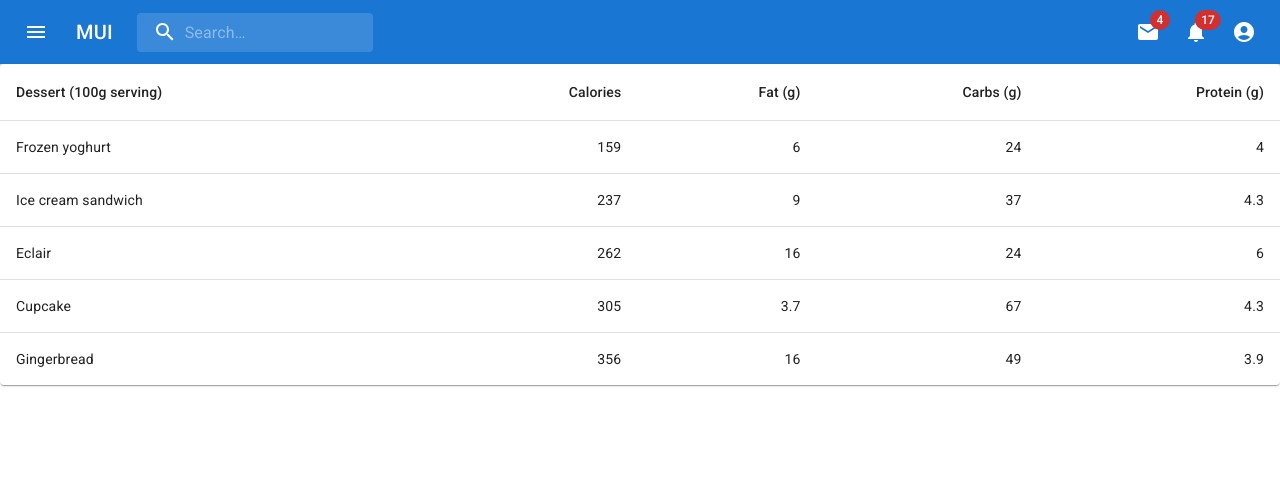
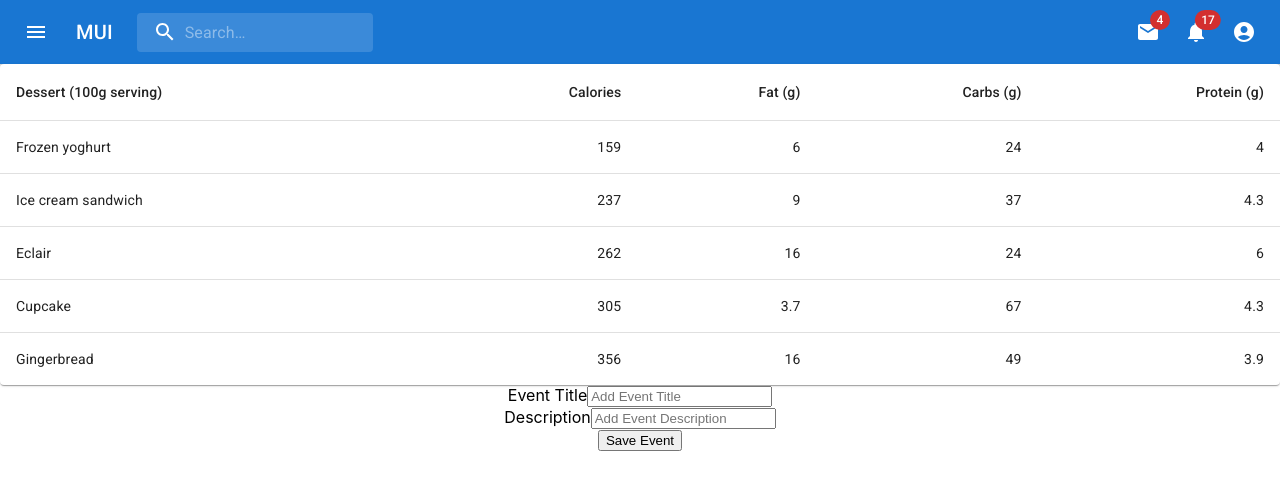
Before and after one commit to Pragati-C19/Event-Checker, a React (Create React App) app: page / in a window 1280 px wide. Shown: the top 490 px of the page. Built offline with nearby package versions, Linux system fonts and the light colour scheme.

Commit message:
add-event is written as component of app.js

```diff
--- a/src/App.js
+++ b/src/App.js
@@ -1,13 +1,14 @@
-
-import './App.css';
-import PrimarySearchAppBar from './components/navbar';
-import BasicTable from './components/view-event-list';
+import "./App.css";
+import AddEvent from "./components/add-event";
+import PrimarySearchAppBar from "./components/navbar";
+import BasicTable from "./components/view-event-list";
 
 function App() {
   return (
     <div className="App">
-      <PrimarySearchAppBar/>
-      <BasicTable/>
+      <PrimarySearchAppBar />
+      <BasicTable />
+      <AddEvent />
     </div>
   );
 }
```
